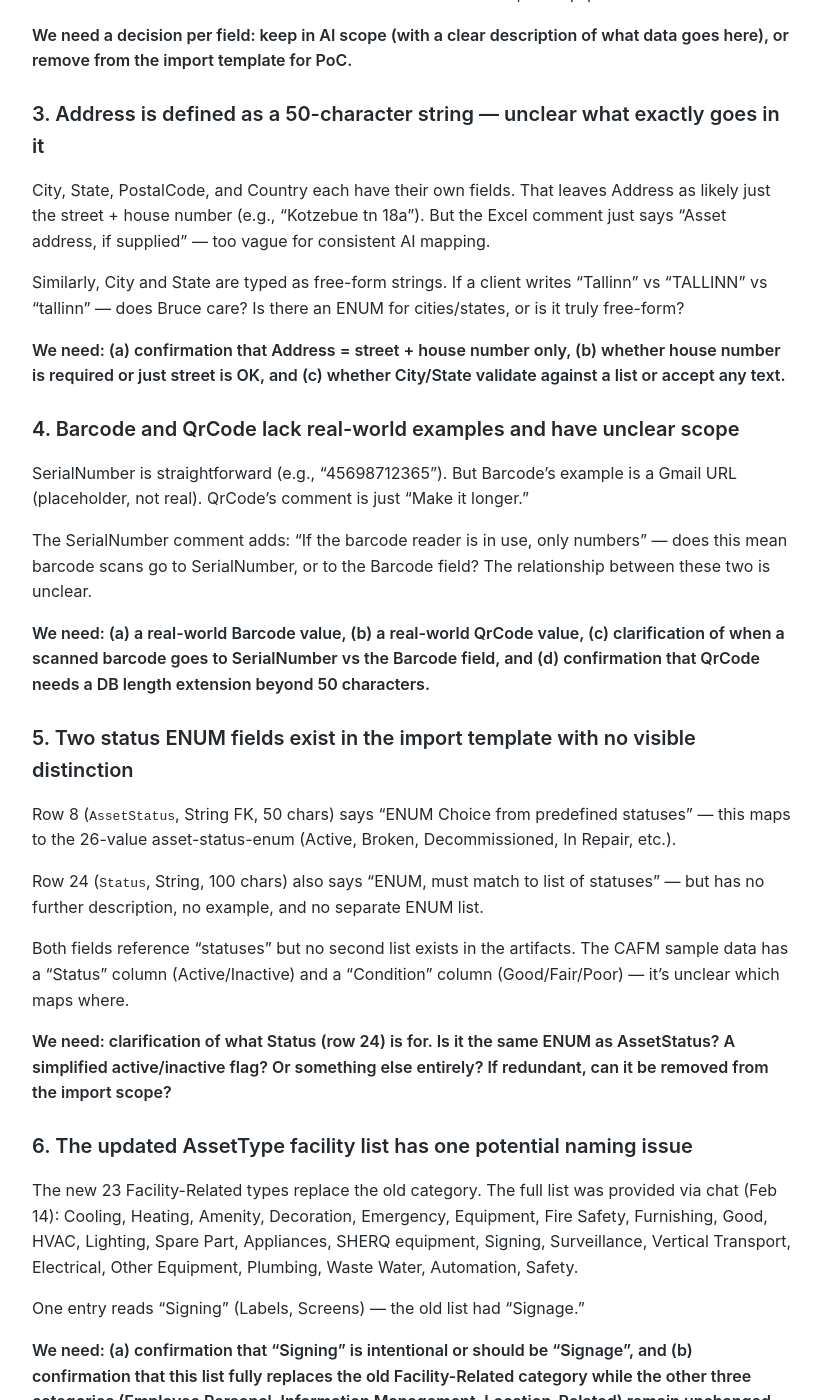
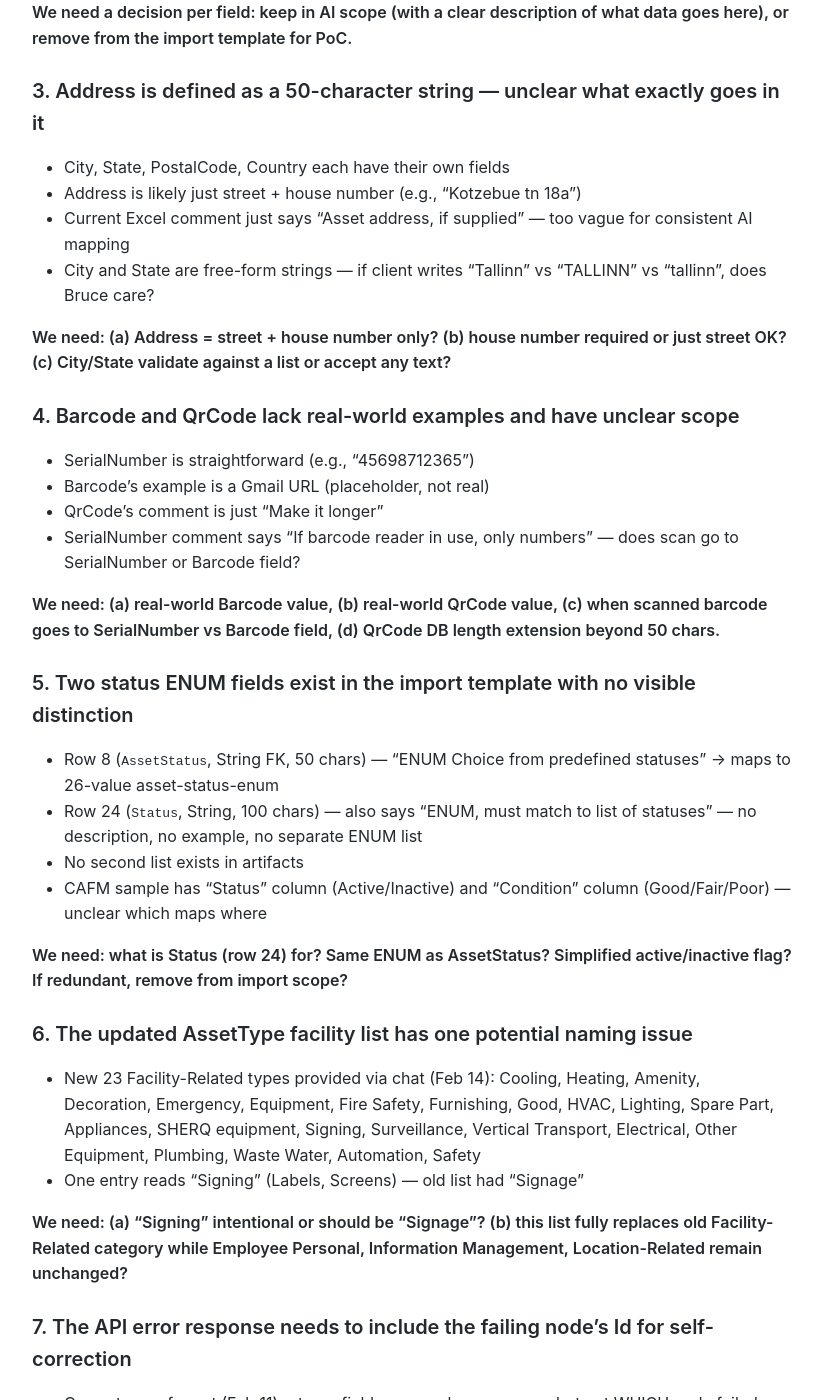
Before and after one commit to MariusWilsch/public-wilsch-ai-pages, a Jekyll site: the page built from project/archibus-fm-assistant/rein-meeting-agenda-feb15-field-review.md, in a window 1280 px wide and 1400 px high, scrolled down 1653 px. Shown: the whole window, without its empty margins (228-1050 px from the left). Built offline with Jekyll 4.4.1, drawn with Linux system fonts in a browser that asks for light colours; our own code applies the rules of GitHub Pages for plain Markdown files; some of the changed text lies outside the part shown.

Commit message:
Sync from hippocampus 2026-02-15

```diff
--- a/project/archibus-fm-assistant/rein-meeting-agenda-feb15-field-review.md
+++ b/project/archibus-fm-assistant/rein-meeting-agenda-feb15-field-review.md
@@ -27,69 +27,68 @@ Validate field-level decisions from the Feb 14 extraction pass. The design doc's
 
 ### 1. Most field descriptions are empty — the AI needs context to map correctly
 
-The Fields Assets sheet has 36 import fields. 12+ have no comment at all. The AI will use these comments as instructions during Step 2 mapping. Without them, the AI relies on field names alone, which leads to ambiguous mappings (e.g., "DateActiveService" could mean installation date, commission date, or operational start date).
+- 36 import fields in the Fields Assets sheet, 12+ have no comment at all
+- AI uses these comments as mapping instructions during Step 2
+- Without them, AI relies on field names alone → ambiguous mappings (e.g., "DateActiveService" = installation date? commission date? operational start?)
+- Proposed comments highlighted in the [Fields Assets sheet](https://docs.google.com/spreadsheets/d/10h8P4dMlLDpkHikUK6enDFeYtRoCwMVm/edit) for: DateManufacture, DatePurchased, DateActiveService, DateNextReplacement, WarrantyFrom, WarrantyTo, AreaInteriorM2, AreaTotalM2, AreaRentableM2, MainContactName, MainContactPhone, MainContactEmail, Name, Id, ParentId
 
-Proposed comments are highlighted in the [Fields Assets sheet](https://docs.google.com/spreadsheets/d/10h8P4dMlLDpkHikUK6enDFeYtRoCwMVm/edit) for the following fields: DateManufacture, DatePurchased, DateActiveService, DateNextReplacement, WarrantyFrom, WarrantyTo, AreaInteriorM2, AreaTotalM2, AreaRentableM2, MainContactName, MainContactPhone, MainContactEmail, Name, Id, ParentId.
-
-**We need confirmation that each proposed description matches what Bruce expects for that field, or corrections where they don't.**
+**We need confirmation that each proposed description matches what Bruce expects, or corrections where they don't.**
 
 ### 2. Three fields exist in the schema but their purpose and data source are unclear
 
-**AddressExplanation** (row 13): Rein's own comment says "Review if is in use, and what is corresponding DB field?" Example: "Follow the signs to the building when approaching from south."
-
-**LocationDescription** (row 18): "Additional Description of location, like on top of the hill." Overlaps with Address?
-
-**ClearanceInstructions** (row 12, renamed from SecurityClearanceStatus): Example is "Access by access card. Card at Admin desk safe." Reads like location-level, not equipment-level.
+- **AddressExplanation** (row 13): Rein's own comment says "Review if is in use, and what is corresponding DB field?" — example: "Follow the signs to the building when approaching from south"
+- **LocationDescription** (row 18): "Additional Description of location, like on top of the hill" — overlaps with Address?
+- **ClearanceInstructions** (row 12, renamed from SecurityClearanceStatus): example is "Access by access card. Card at Admin desk safe" — reads like location-level, not equipment-level
 
 **We need a decision per field: keep in AI scope (with a clear description of what data goes here), or remove from the import template for PoC.**
 
 ### 3. Address is defined as a 50-character string — unclear what exactly goes in it
 
-City, State, PostalCode, and Country each have their own fields. That leaves Address as likely just the street + house number (e.g., "Kotzebue tn 18a"). But the Excel comment just says "Asset address, if supplied" — too vague for consistent AI mapping.
+- City, State, PostalCode, Country each have their own fields
+- Address is likely just street + house number (e.g., "Kotzebue tn 18a")
+- Current Excel comment just says "Asset address, if supplied" — too vague for consistent AI mapping
+- City and State are free-form strings — if client writes "Tallinn" vs "TALLINN" vs "tallinn", does Bruce care?
 
-Similarly, City and State are typed as free-form strings. If a client writes "Tallinn" vs "TALLINN" vs "tallinn" — does Bruce care? Is there an ENUM for cities/states, or is it truly free-form?
-
-**We need: (a) confirmation that Address = street + house number only, (b) whether house number is required or just street is OK, and (c) whether City/State validate against a list or accept any text.**
+**We need: (a) Address = street + house number only? (b) house number required or just street OK? (c) City/State validate against a list or accept any text?**
 
 ### 4. Barcode and QrCode lack real-world examples and have unclear scope
 
-SerialNumber is straightforward (e.g., "45698712365"). But Barcode's example is a Gmail URL (placeholder, not real). QrCode's comment is just "Make it longer."
+- SerialNumber is straightforward (e.g., "45698712365")
+- Barcode's example is a Gmail URL (placeholder, not real)
+- QrCode's comment is just "Make it longer"
+- SerialNumber comment says "If barcode reader in use, only numbers" — does scan go to SerialNumber or Barcode field?
 
-The SerialNumber comment adds: "If the barcode reader is in use, only numbers" — does this mean barcode scans go to SerialNumber, or to the Barcode field? The relationship between these two is unclear.
-
-**We need: (a) a real-world Barcode value, (b) a real-world QrCode value, (c) clarification of when a scanned barcode goes to SerialNumber vs the Barcode field, and (d) confirmation that QrCode needs a DB length extension beyond 50 characters.**
+**We need: (a) real-world Barcode value, (b) real-world QrCode value, (c) when scanned barcode goes to SerialNumber vs Barcode field, (d) QrCode DB length extension beyond 50 chars.**
 
 ### 5. Two status ENUM fields exist in the import template with no visible distinction
 
-Row 8 (`AssetStatus`, String FK, 50 chars) says "ENUM Choice from predefined statuses" — this maps to the 26-value asset-status-enum (Active, Broken, Decommissioned, In Repair, etc.).
+- Row 8 (`AssetStatus`, String FK, 50 chars) — "ENUM Choice from predefined statuses" → maps to 26-value asset-status-enum
+- Row 24 (`Status`, String, 100 chars) — also says "ENUM, must match to list of statuses" — no description, no example, no separate ENUM list
+- No second list exists in artifacts
+- CAFM sample has "Status" column (Active/Inactive) and "Condition" column (Good/Fair/Poor) — unclear which maps where
 
-Row 24 (`Status`, String, 100 chars) also says "ENUM, must match to list of statuses" — but has no further description, no example, and no separate ENUM list.
-
-Both fields reference "statuses" but no second list exists in the artifacts. The CAFM sample data has a "Status" column (Active/Inactive) and a "Condition" column (Good/Fair/Poor) — it's unclear which maps where.
-
-**We need: clarification of what Status (row 24) is for. Is it the same ENUM as AssetStatus? A simplified active/inactive flag? Or something else entirely? If redundant, can it be removed from the import scope?**
+**We need: what is Status (row 24) for? Same ENUM as AssetStatus? Simplified active/inactive flag? If redundant, remove from import scope?**
 
 ### 6. The updated AssetType facility list has one potential naming issue
 
-The new 23 Facility-Related types replace the old category. The full list was provided via chat (Feb 14): Cooling, Heating, Amenity, Decoration, Emergency, Equipment, Fire Safety, Furnishing, Good, HVAC, Lighting, Spare Part, Appliances, SHERQ equipment, Signing, Surveillance, Vertical Transport, Electrical, Other Equipment, Plumbing, Waste Water, Automation, Safety.
+- New 23 Facility-Related types provided via chat (Feb 14): Cooling, Heating, Amenity, Decoration, Emergency, Equipment, Fire Safety, Furnishing, Good, HVAC, Lighting, Spare Part, Appliances, SHERQ equipment, Signing, Surveillance, Vertical Transport, Electrical, Other Equipment, Plumbing, Waste Water, Automation, Safety
+- One entry reads "Signing" (Labels, Screens) — old list had "Signage"
 
-One entry reads "Signing" (Labels, Screens) — the old list had "Signage."
-
-**We need: (a) confirmation that "Signing" is intentional or should be "Signage", and (b) confirmation that this list fully replaces the old Facility-Related category while the other three categories (Employee Personal, Information Management, Location-Related) remain unchanged.**
+**We need: (a) "Signing" intentional or should be "Signage"? (b) this list fully replaces old Facility-Related category while Employee Personal, Information Management, Location-Related remain unchanged?**
 
 ### 7. The API error response needs to include the failing node's Id for self-correction
 
-The current error format (agreed Feb 11) returns field name, value, and reason — but not WHICH node in the hierarchy failed. With the generic `children` structure, a building JSON may have 50+ nodes. Without an Id reference, the AI cannot locate the failing node to fix it.
+- Current error format (Feb 11) returns field name, value, reason — but not WHICH node failed
+- Generic `children` structure means a building JSON may have 50+ nodes
+- AI holds full tree in memory, can self-construct paths (Property > Building A > Floor 3 > Room 194) from Id + ParentId chain
+- Backend only needs to return failing node's temp Id
 
-The AI holds the full JSON tree in memory and can self-construct human-readable paths (Property > Building A > Floor 3 > Room 194) from the Id + ParentId chain. The backend only needs to return the failing node's temp Id.
-
-**We need: confirmation that the error response will include the failing node's Id field, so the AI can find, fix, and resubmit without manual intervention.**
+**We need: confirmation that error response will include failing node's Id field for AI self-correction.**
 
 ### 8. Low-priority items — acknowledged, not blocking
 
-**Country enum cleanup:** 39 of 249 country entries have parenthetical suffixes (e.g., "Korea (Republic of)"). Fuzzy matching works around this, but a clean list would be simpler. Blocked on Miguel.
-
-**GUID mapping after import:** Does the API return a mapping of temp IDs → real GUIDs after successful insert? Not needed for PoC (single building, no follow-up operations), but may matter for multi-building imports where Building B references the same Property as Building A.
+- **Country enum cleanup:** 39 of 249 entries have parenthetical suffixes (e.g., "Korea (Republic of)") — fuzzy matching works around it, clean list would be simpler — blocked on Miguel
+- **GUID mapping after import:** does API return temp ID → GUID mapping after insert? Not needed for PoC, may matter for multi-building imports
 
 **These don't need discussion time unless Rein has quick answers.**
 
```
